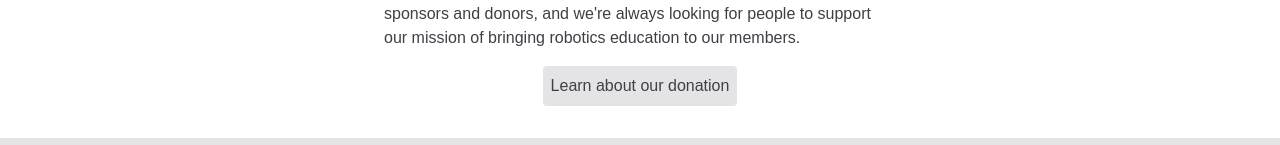
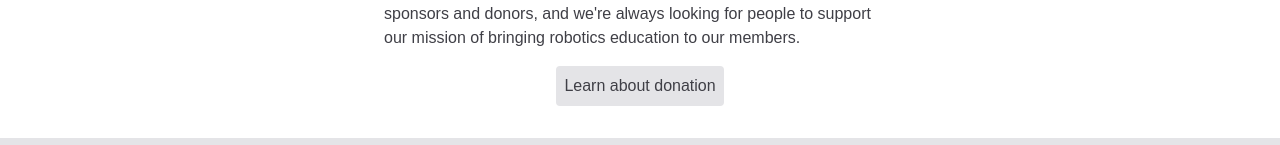
Before and after one commit to team6962/robotx-website, a Next.js app: page / in a window 1280 px wide. Shown: the part 910-1055 px from the top of the page. Built offline with nearby package versions, Linux system fonts and the light colour scheme; a web font is replaced by a local one.

Commit message:
typo lol

```diff
--- a/pages/index.tsx
+++ b/pages/index.tsx
@@ -50,7 +50,7 @@ const Home: NextPage = () => (
             education to our members.
         </p>
         <Link href="/donate">
-            <a className="button">Learn about our donation</a>
+            <a className="button">Learn about donation</a>
         </Link>
     </div>
 );
```
